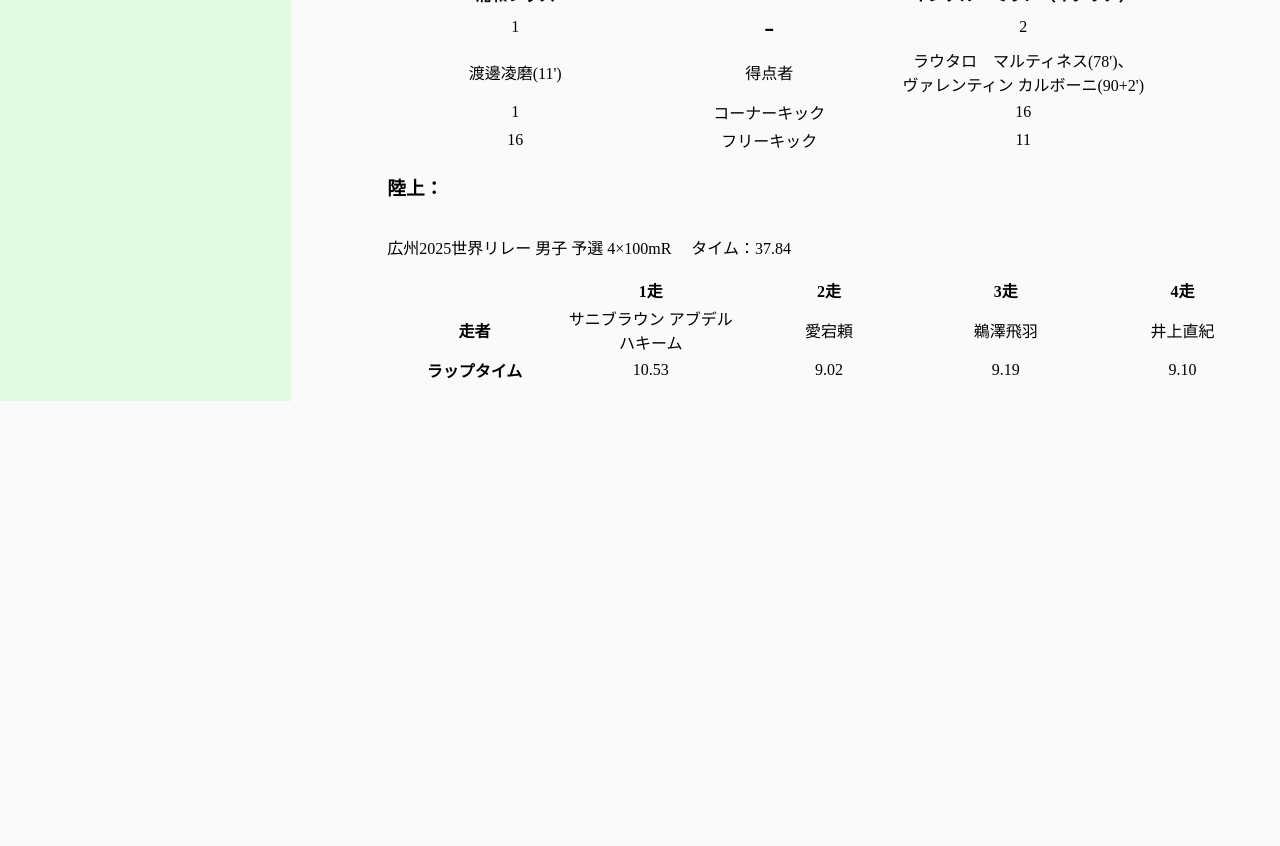
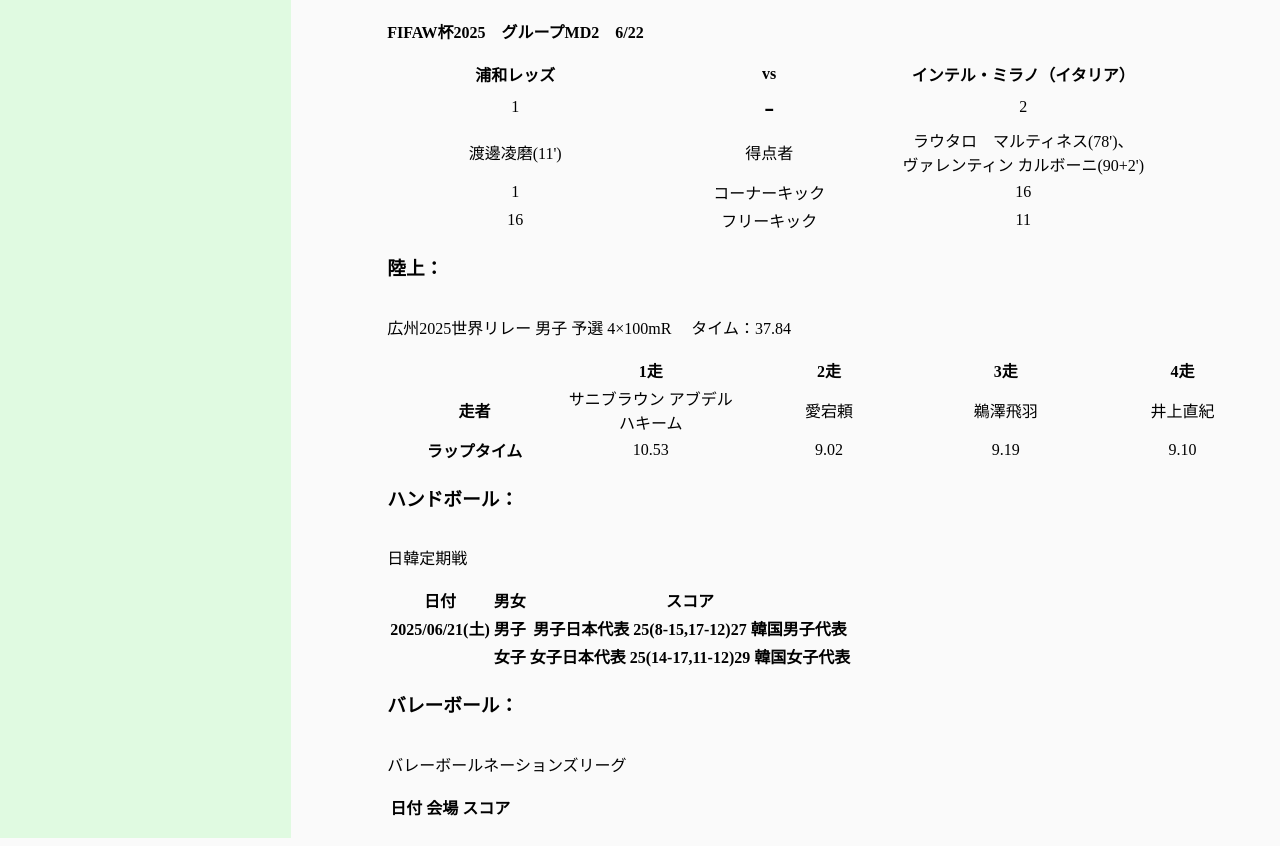
Before and after one commit to s1f10250103/team-project, a plain HTML site: page HTML/index.html in a window 1280 px wide. Shown: the part 977-1823 px from the top of the page. Before the commit the page ends 1386 px from the top, so only its background shows below. Drawn offline with Linux system fonts and the light colour scheme.

Commit message:
Update index.html

```diff
--- a/HTML/index.html
+++ b/HTML/index.html
@@ -30,6 +30,8 @@
                     <p>サッカー：日本 6-0 インドネシア (6/10)</p>
                     <p>　　　　　浦和レッズ 1-2 インテル・ミラノ（イタリア） (6/22)</p>
                     <p>陸上：4×100mR 男子 予選 37.84秒(広州2025世界リレー 5/10)</p>
+                    <p>ハンドボール：男子日本代表 25-27 男子韓国代表 (日韓定期戦 6/21)</p>
+                    <p>バレー： 日本 0-2 ブルガリア (バレーボールネーションズリーグ 6/26)</p>
                 </div>
             </div>
             <div class="inf">
@@ -119,6 +121,38 @@
                             <td class="center">9.10</td>
                         </tr>
                     </table>
+                    <div>
+                        <h3 class="left">ハンドボール：</h4>
+                        <p class="space">日韓定期戦</p>
+                            <table border="0" class="'h">
+                                <tr>
+                                    <th>日付</th>
+                                    <th>男女</th>
+                                    <th>スコア</th>
+                                </tr>
+                                <tr>
+                                    <th>2025/06/21(土)</th>
+                                    <th>男子</th>
+                                    <th>男子日本代表 25(8-15,17-12)27 韓国男子代表</th>
+                                </tr>
+                                <tr>
+                                    <th>　</th>
+                                    <th>女子</th>
+                                    <th>女子日本代表 25(14-17,11-12)29 韓国女子代表</th>
+                                </tr>
+                            </table>
+                    </div>
+                    <div>
+                        <h3 class="left">バレーボール：</h3>
+                        <p class="space">バレーボールネーションズリーグ</p>
+                        <table border="0" class="v">
+                            <tr>
+                                <th>日付</th>
+                                <th>会場</th>
+                                <th>スコア</th>
+                            </tr>
+                        </table>
+                    </div>
                 </div>
             </div>
         </div>
```
